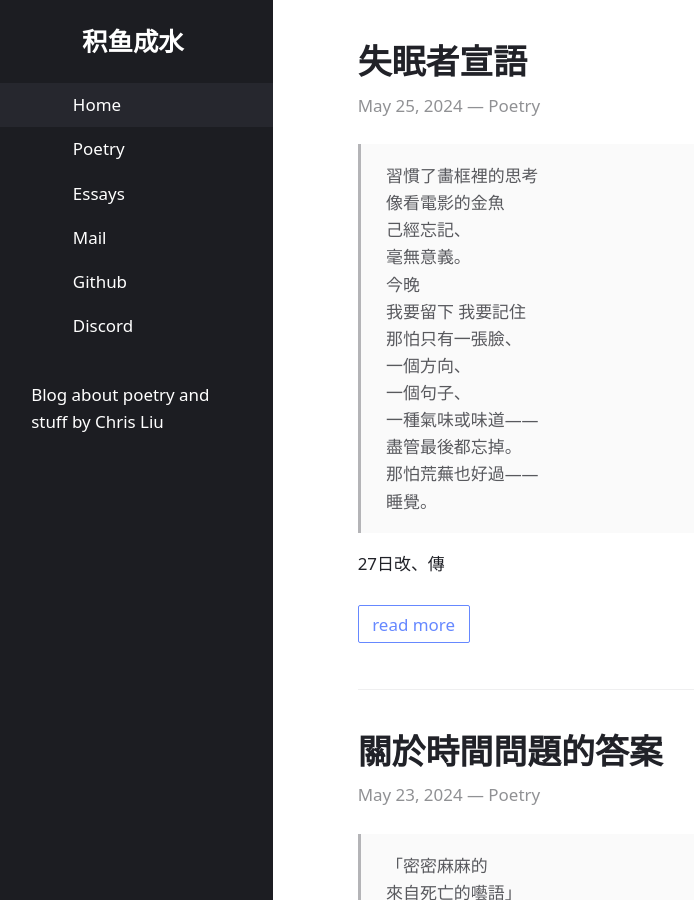
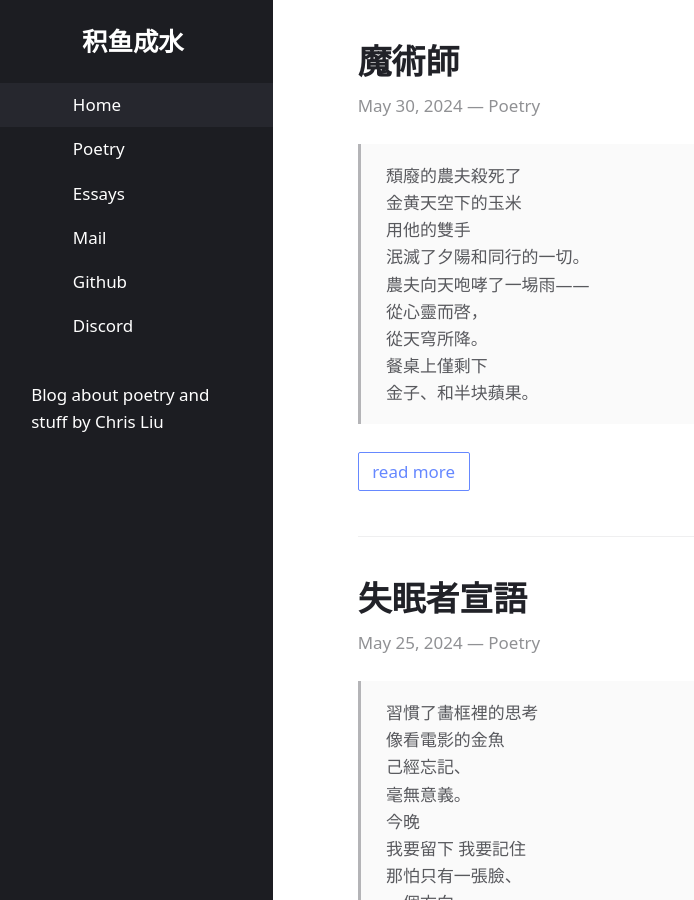
Before and after one commit to chris-zy-liu/chris-zy-liu.github.io, a Jekyll site: the page built from index.html, in a window 1280 px wide and 900 px high. Shown: the whole window, without its empty margins (7-701 px from the left). Built offline with Jekyll 4.4.1, drawn with Linux system fonts in a browser that asks for light colours.

Commit message:
script update

```diff
--- /dev/null
+++ b/_posts/2024-05-30-magic.md
@@ -0,0 +1,6 @@
+---
+title: 魔術師
+layout: post
+categories: Poetry
+---
+>頹廢的農夫殺死了<br>金黄天空下的玉米<br>用他的雙手<br>泯滅了夕陽和同行的一切。<br>農夫向天咆哮了一埸雨——<br>從心靈而啓，<br>從天穹所降。<br>餐桌上僅剩下<br>金子、和半块蘋果。
```
Also changed, not shown: _posts/.obsidian/workspace.json (+6 -6 lines).
